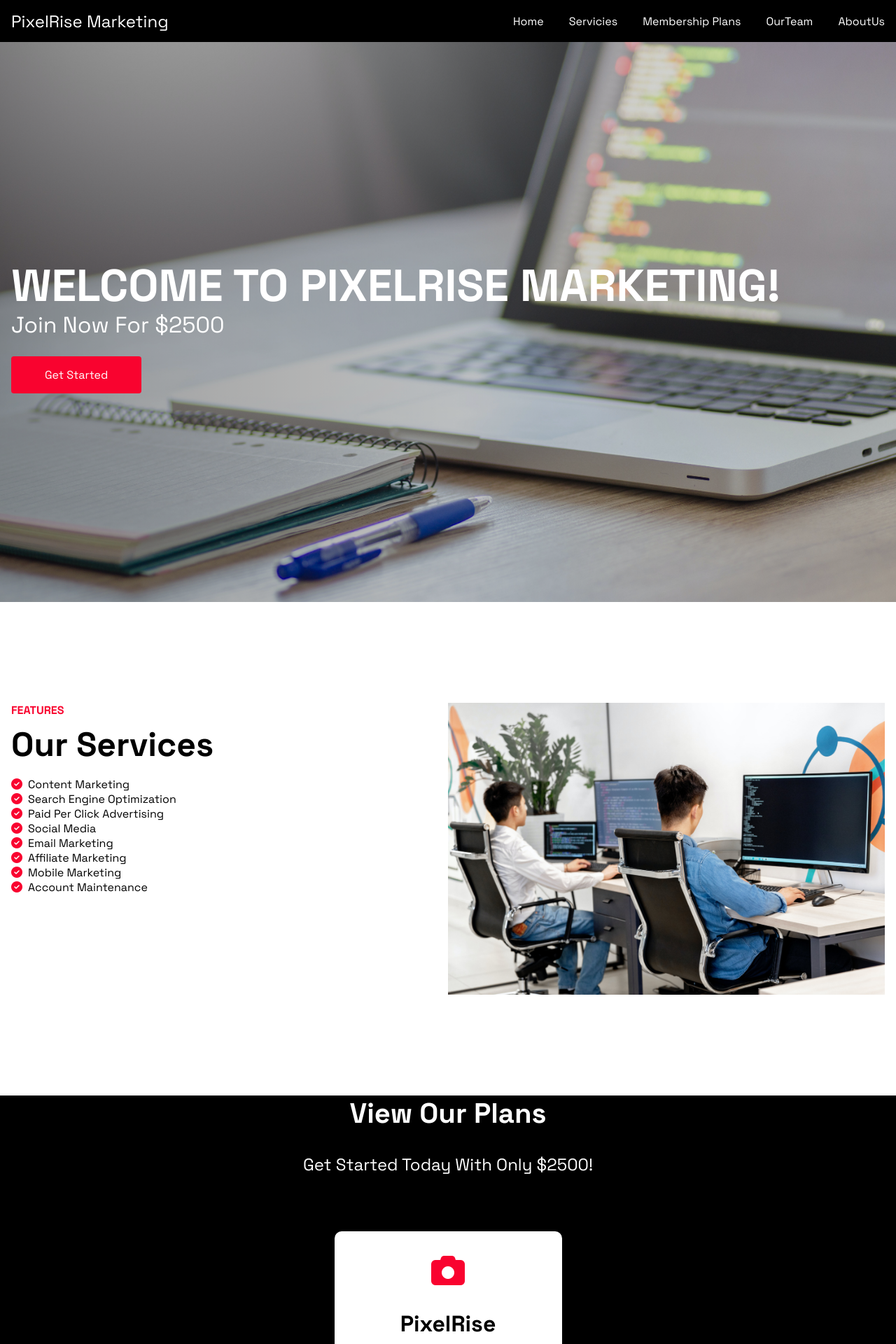
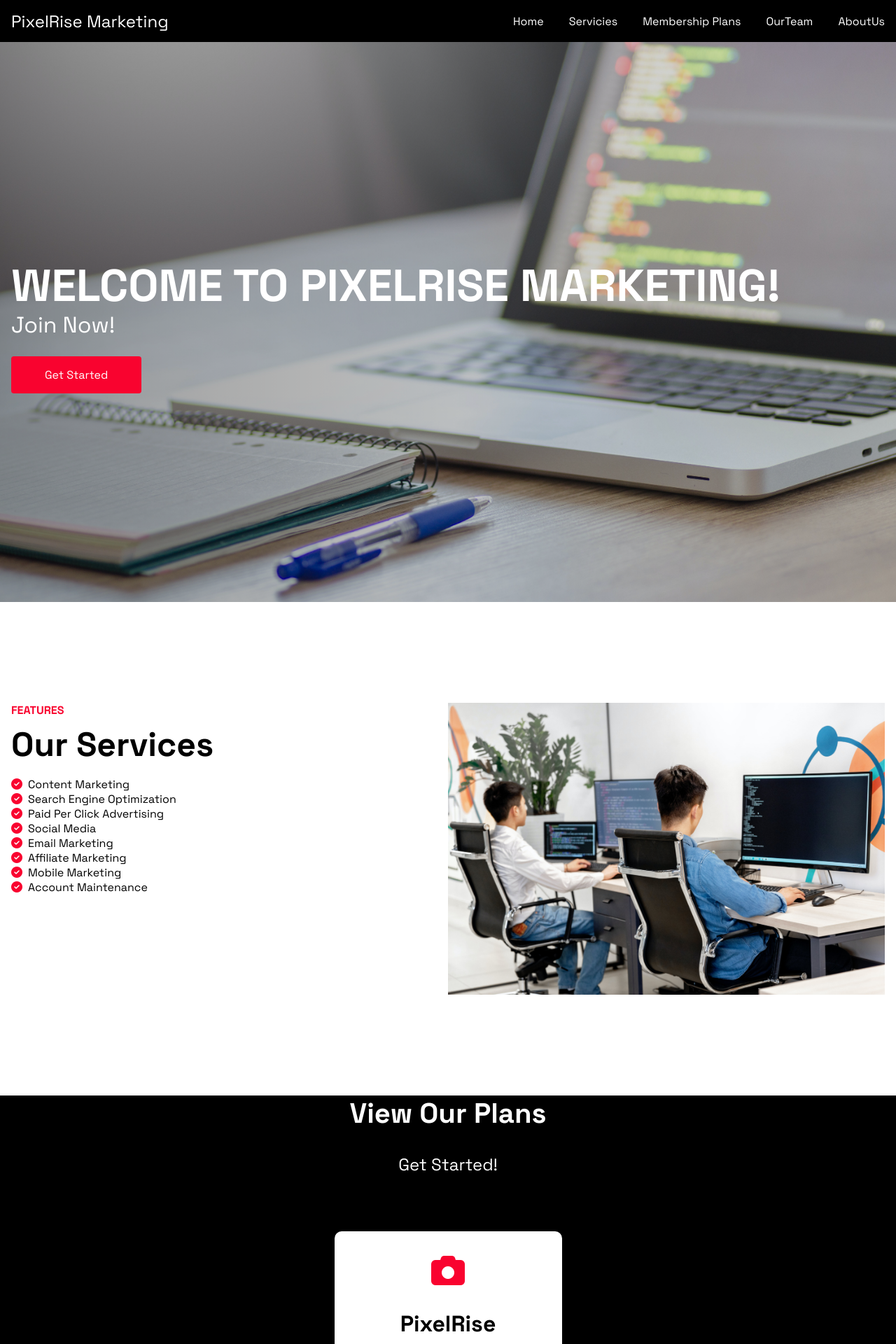
Before and after one commit to ImDzole/PixelRiseMarketing, a PHP site: page / in a window 1280 px wide. Shown: the top 1920 px of the page at 70% size. Run offline with PHP 8.4, Linux system fonts and the light colour scheme; some libraries are stand-ins or nearby versions.

Commit message:
Add files via upload
Website assecoriess update. (3.3.2024)

```diff
--- a/Plans.html
+++ b/Plans.html
@@ -102,7 +102,7 @@
     <div class="membership">
         <h1>View Our Plans</h1>
         <p class="membership_desc">
-            Get Started Today With Only $2500!
+            Get Started!
         </p>
         <div class="membership_wrapper">
             <div class="membership_card">
@@ -113,7 +113,7 @@
                 <div class="membership_perks">
                     <p>Get Access Of Our Features.</p>
                     <p>Fast service.</p>
-                    <p>$2500 per project</p>
+                    <p>Great Designs.</p>
                 </div>
                 <a href="payment.html" class="button">Get Started</a>
             </div>
@@ -127,6 +127,7 @@
                 <h1>PixelRise Marketing</h1>
                 <p>If you want you can contact us.</p>
                 <p>marketing.pixelrise@gmail.com</p>
+                <a href="mailto:marketing.pixelrise@gmail.com" class="contact_email">Contact Us</a>
             </div>
             <div class="footer_links">
                 <h2 class="footer_title">Contact Us</h2>
--- a/Servicies.html
+++ b/Servicies.html
@@ -72,6 +72,7 @@
                 <h1>PixelRise Marketing</h1>
                 <p>If you want you can contact us.</p>
                 <p>marketing.pixelrise@gmail.com</p>
+                <a href="mailto:marketing.pixelrise@gmail.com" class="contact_email">Contact Us</a>
             </div>
             <div class="footer_links">
                 <h2 class="footer_title">Contact Us</h2>
--- a/index.html
+++ b/index.html
@@ -38,7 +38,7 @@
     <div class="hero">
         <div class="hero_content">
             <h1 class="animate-hero">Welcome To PixelRise Marketing!</h1>
-            <p class="animate-hero">Join Now For $2500</p>
+            <p class="animate-hero">Join Now!</p>
             <a href="/Plans.html" class="button animate-hero">Get Started</a>
         </div>
     </div>
@@ -82,7 +82,7 @@
     <div class="membership">
         <h1>View Our Plans</h1>
         <p class="membership_desc">
-            Get Started Today With Only $2500!
+            Get Started!
         </p>
         <div class="membership_wrapper">
             <div class="membership_card">
@@ -93,7 +93,7 @@
                 <div class="membership_perks">
                     <p>Get Access Of Our Features.</p>
                     <p>Fast service.</p>
-                    <p>$2500 per project</p>
+                    <p>Great Designs.</p>
                 </div>
                 <a href="/payment.html" class="button">Get Started</a>
             </div>
--- a/style.css
+++ b/style.css
@@ -533,17 +533,5 @@ form {
     color: var(---red);
     justify-content: right;
     align-items: right;
-    margin: 1rem 5rem;
+    margin: 1rem 4rem;
 }
-
-/* Snow Decoration */
-
-#snow {
-    position: fixed;
-    top: 0;
-    left: 0;
-    right: 0;
-    bottom: 0;
-    pointer-events: none;
-    z-index: 1000;
-}
```
Also changed, not shown: OurTeam.html (+10 -0 lines), app.js (+0 -71 lines).
